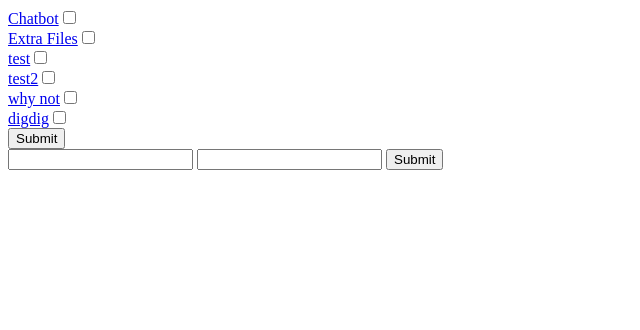
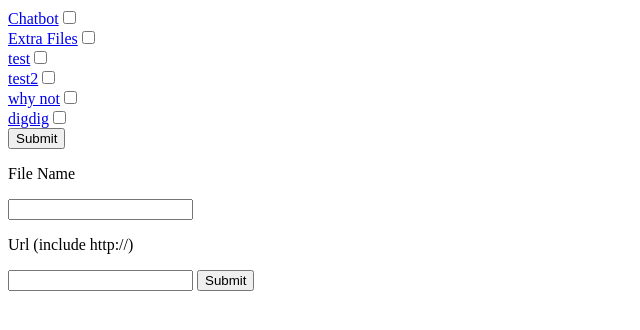
Before and after one commit to Randy-T22/Capstone-Project, a Django app: page /addFiles in a window 1280 px wide. Shown: the top 330 px of the page, without its empty margins (0-640 px from the left). Run offline with Django 3.2, Linux system fonts and the light colour scheme; data comes from the database, SQL or seed files in the repository; both versions use the stored data as it was after the commit.

Commit message:
# Made so that users can add files # Any files added is added to user's files under profile # also added unique tags to most models

```diff
--- a/TrustApp/models.py
+++ b/TrustApp/models.py
@@ -4,22 +4,22 @@ from django.contrib.auth.models import User
 from django.shortcuts import render
 from django.contrib.auth import get_user_model
 class Language(models.Model):
-    lanName = models.CharField(max_length=100)
+    lanName = models.CharField(max_length=100, unique=True)
 
     def __str__(self):
         return self.lanName
 
 
 class Expertise(models.Model):
-    expName = models.CharField(max_length=100)
+    expName = models.CharField(max_length=100, unique=True)
 
     def __str__(self):
         return self.expName
 
 
 class Files(models.Model):
-    fileName = models.TextField(null=False)
-    Url = models.URLField(null=False, default= 'Needs to add URL.')
+    fileName = models.TextField(null=False, unique=True)
+    Url = models.URLField(null=False, default= 'Needs to add URL.', unique=True)
 
     def __str__(self):
         return self.fileName
@@ -29,7 +29,7 @@ class Log(models.Model):
 
 
 class Title(models.Model):
-    titleName = models.CharField(max_length=100)
+    titleName = models.CharField(max_length=100, unique=True)
     titleDesc = models.TextField(null=False, default='Ask a mananager to update this.')
 
     def __str__(self):
--- a/TrustApp/templates/files.html
+++ b/TrustApp/templates/files.html
@@ -10,6 +10,7 @@
 
     <div class="fileList">
         <form method="post" action="" name="fileList">
+            {% csrf_token %}
             {%for i in files%}
                 <div class="indFile"><a href="{{i.Url}}" target="_blank">{{i.fileName}}</a><input type="checkbox" name="file{{i.id}}" id="file{{i.id}}"></div>
 
@@ -18,9 +19,10 @@
         </form>
     </div>
     <div class="newFile">
-        <form action="" method="post" name="newFile">
-            <input type="text">
-            <input type="url">
+        <form action="" method="post" name="fileAdd">
+            {% csrf_token %}
+            <p class="fName">File Name </p><input type="text" name="fileName">
+            <p class="urlname">Url (include http://) </p><input type="url" name="Url">
             <button type="submit" name="fileAdd">Submit</button>
         </form>
     </div>
--- a/TrustApp/views.py
+++ b/TrustApp/views.py
@@ -1,3 +1,5 @@
+from fileinput import filename
+from hashlib import new
 from django.shortcuts import render, redirect, get_object_or_404
 from django.http.response import HttpResponse
 from django.http.request import HttpRequest
@@ -93,4 +95,12 @@ def getthepeeps(request,type,prof):
 def filesView(request):
     files = Files.objects.all()
     context = {"files": files}
+    if request.method == 'POST':
+        if 'fileAdd' in request.POST:
+            fileName = request.POST['fileName']
+            Url = request.POST['Url']
+            f = Files.objects.create(fileName = fileName, Url = Url)
+            f.save()
+            us = request.user.profile.files
+            us.add(f)
     return render(request, 'files.html', context)
```
Also changed, not shown: db.sqlite3.
